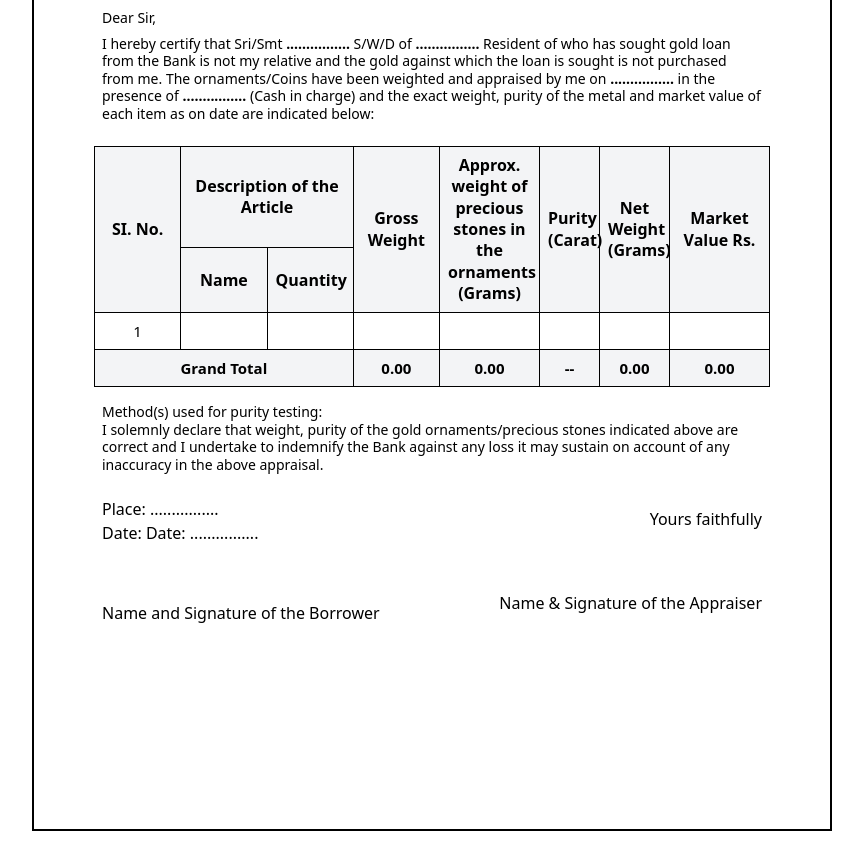
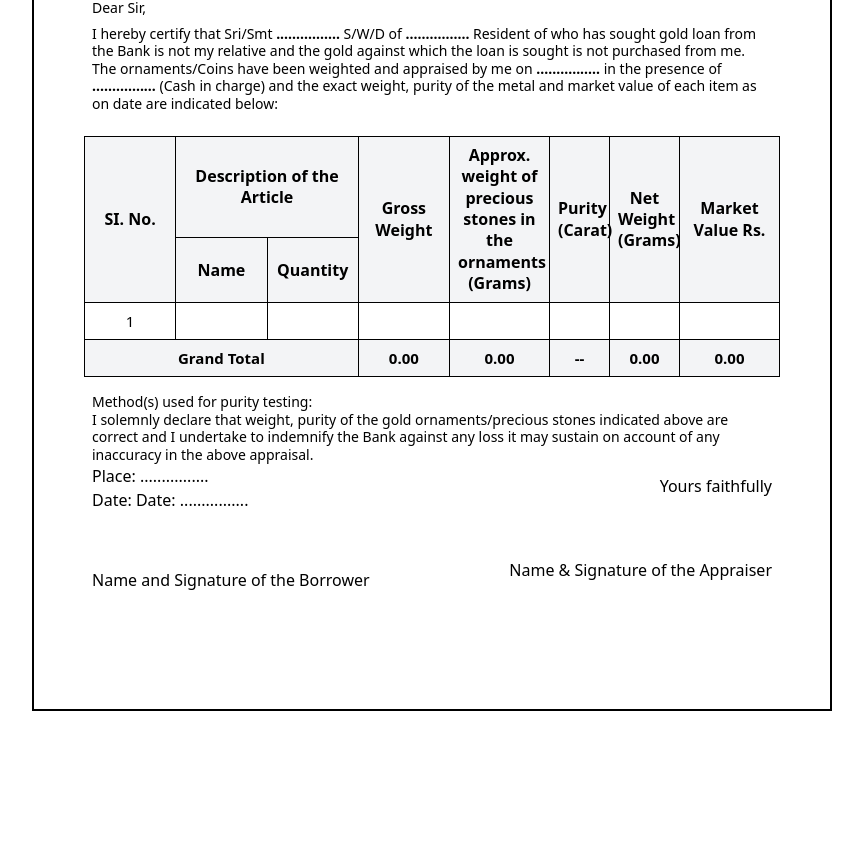
Before and after one commit to Yashgit3097/Sukhdham, a React (Vite) app in the folder frontend/: page / in a window 1280 px wide. Shown: the part 733-1584 px from the top of the page, without its empty margins (208-1071 px from the left). After the commit the page ends 1464 px from the top, so only its background shows below. Built offline with nearby package versions, Linux system fonts and the light colour scheme.

Commit message:
final updated code

```diff
--- a/frontend/package.json
+++ b/frontend/package.json
@@ -25,6 +25,7 @@
     "eslint-plugin-react-hooks": "^5.2.0",
     "eslint-plugin-react-refresh": "^0.4.20",
     "globals": "^16.3.0",
-    "vite": "^7.0.4"
+    "vite": "^7.0.4",
+    "vite-plugin-pwa": "^1.0.2"
   }
 }
--- a/frontend/src/App.jsx
+++ b/frontend/src/App.jsx
@@ -183,7 +183,7 @@ const App = () => {
         letterRendering: true,
         useCORS: true,
         width: 850,
-        height: 1200,
+        minHeight: 1000,
         windowWidth: 850
       },
       jsPDF: {
@@ -272,8 +272,8 @@ const App = () => {
         className='pdf-container bg-white mx-auto'
         style={{
           width: '800px',
-          minHeight: '1120px',
-          padding: '20px',
+          minHeight: '1000px',
+          padding: '10px',
           border: '2px solid black',
         }}
       >
@@ -375,7 +375,7 @@ const App = () => {
           the Bank against any loss it may sustain on account of any inaccuracy in the above appraisal.
         </p>
 
-        <div className="flex justify-between items-center pt-6 px-12 pb-10">
+        <div className="flex justify-between items-center pt-[0.5px] px-12 pb-10">
           <div>
             <div>Place: {formData.place || "................"}<br />Date: Date: {formData.date ? formatDate(formData.date) : "................"}</div>
             <div className="pt-14">Name and Signature of the Borrower</div>
```
Also changed, not shown: 1 other file (tests, documents, lock files or other folders).
